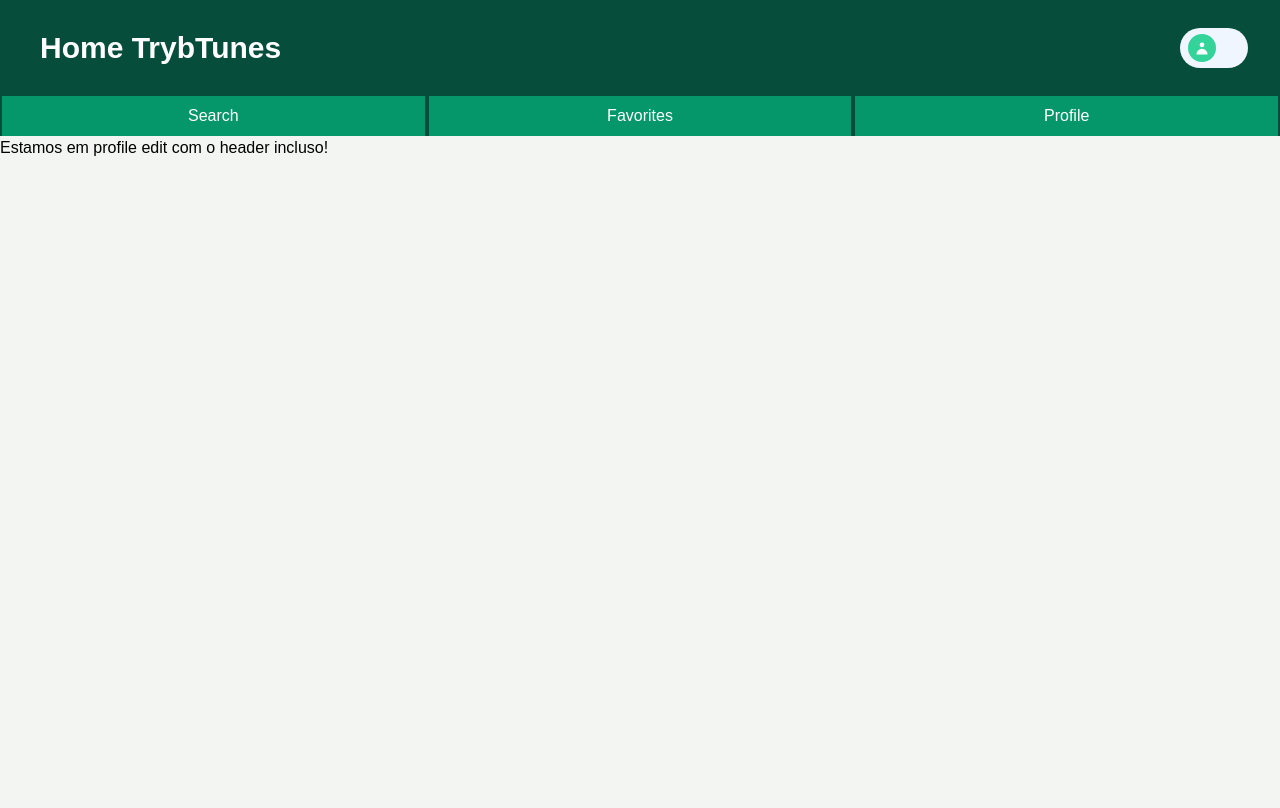
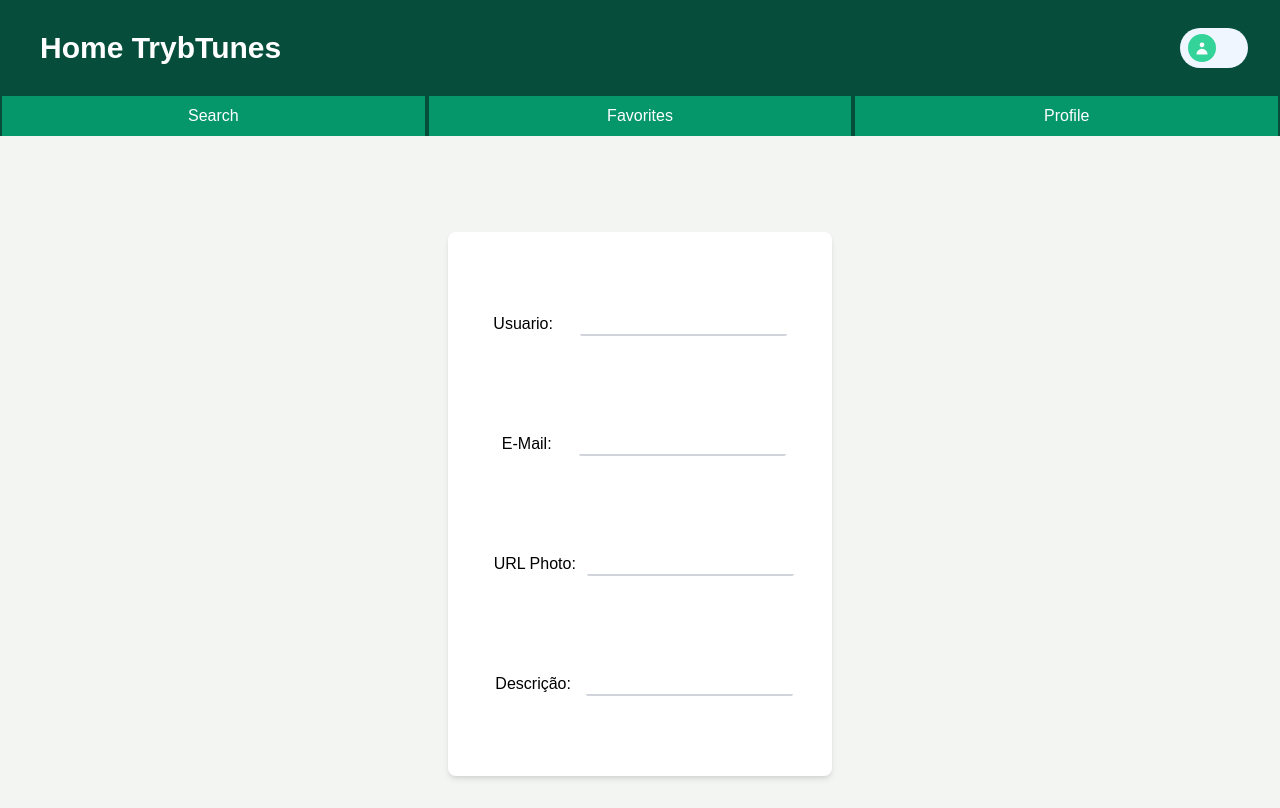
Before and after one commit to blmarquess/MyTunes, a React (Create React App) app: page /profile/edit in a window 1280 px wide. Built offline with nearby package versions, Linux system fonts and the light colour scheme.

Commit message:
Feat: Btn Edit Profile

```diff
--- a/src/pages/Profile.jsx
+++ b/src/pages/Profile.jsx
@@ -1,5 +1,5 @@
 import React from 'react';
-import { Link } from 'react-router-dom';
+import EditBtn from '../components/EditBtn';
 import Header from '../components/Header';
 import { getUser } from '../services/userAPI';
 
@@ -8,7 +8,7 @@ export default class Profile extends React.Component {
     super();
     this.state = {
       user: {},
-      loading: true,
+      loading: false,
     };
   }
 
@@ -32,7 +32,10 @@ export default class Profile extends React.Component {
       <div data-testid="page-profile">
         <Header />
         {loading ? (
-          <div className="flex p-4 space-x-2 pulse text-xl items-center">
+          <div
+            className="flex justify-center p-4 space-x-2 pulse text-xl
+            items-center"
+          >
             <div
               className="loading h-8 w-8 rounded-full border-l-2
                   border-green-800"
@@ -41,27 +44,33 @@ export default class Profile extends React.Component {
           </div>)
 
           : (
-            <section>
-              <div>
+            <section className="flex justify-center items-center mt-16 p-8">
               <section
-                  className="container flex
-                justify-center items-center bg-gray-200"
+                className="grid grid-cols-1 p-8 rounded-lg w-96 space-x-2
+                justify-center items-center bg-white shadow-md"
               >
-                  <div>
+                <div className="flex justify-around items-center">
                   <img
                     data-testid="profile-image"
+                    className="h-24 w-24 rounded-full border-2 border-white"
                     src={ image }
-                      alt={ `Imagem do usuario ${name}` }
+                    alt="PhotoUser"
                   />
+                  <EditBtn />
                 </div>
+                <section className="flex justify-start space-x-2 my-4">
+                  <span>Usuario:</span>
                   <span>{ name }</span>
+                </section>
+                <section className="flex justify-start space-x-2 my-4">
+                  <span>E-Mail:</span>
                   <span>{ email }</span>
+                </section>
+                <section className="flex flex-wrap justify-start space-x-2 my-4">
+                  <span>Descrição:</span>
                   <span>{ description }</span>
-                  <Link to="/profile/edit">
-                    <div>Editar perfil</div>
-                  </Link>
                 </section>
-              </div>
+              </section>
             </section>
           )}
       </div>
--- a/src/pages/ProfileEdit.jsx
+++ b/src/pages/ProfileEdit.jsx
@@ -1,11 +1,71 @@
 import React from 'react';
 import Header from '../components/Header';
+
+const styledLabel = 'flex justify-around my-4 py-8';
+const styledInput = `-shadow-lg border-b-2 border-gray-300 rounded-sm
+  outline-none w-auto -mt-2`;
 
 export default () => (
   <div>
     <Header />
     <div data-testid="page-profile-edit">
-      Estamos em profile edit com o header incluso!
+      {false ? (
+        <div
+          className="flex justify-center p-4 space-x-2 pulse text-xl
+            items-center"
+        >
+          <div
+            className="loading h-8 w-8 rounded-full border-l-2
+                  border-green-800"
+          />
+          <p>Carregando...</p>
+        </div>)
+
+        : (
+          <section className="flex justify-center items-center mt-16 p-8">
+            <section
+              className="grid grid-cols-1 p-8 rounded-lg w-96 space-x-2
+                justify-center items-center bg-white shadow-md"
+            >
+              <section className={ styledLabel }>
+                <span>Usuario:</span>
+                <input
+                  type="text"
+                  data-testid="edit-input-name"
+                  className={ styledInput }
+                />
+              </section>
+
+              <section className={ styledLabel }>
+                <span>E-Mail:</span>
+                <input
+                  type="text"
+                  data-testid="edit-input-email"
+                  className={ styledInput }
+                />
+              </section>
+
+              <section className={ styledLabel }>
+                <span>URL Photo:</span>
+                <input
+                  type="text"
+                  data-testid="edit-input-image"
+                  className={ styledInput }
+                />
+              </section>
+
+              <section className={ styledLabel }>
+                <span>Descrição:</span>
+                <input
+                  type="text"
+                  data-testid="edit-input-description"
+                  className={ styledInput }
+                />
+              </section>
+
+            </section>
+          </section>
+        )}
     </div>
   </div>
 );
```
Lines whose indentation alone changed are shown as unchanged.
